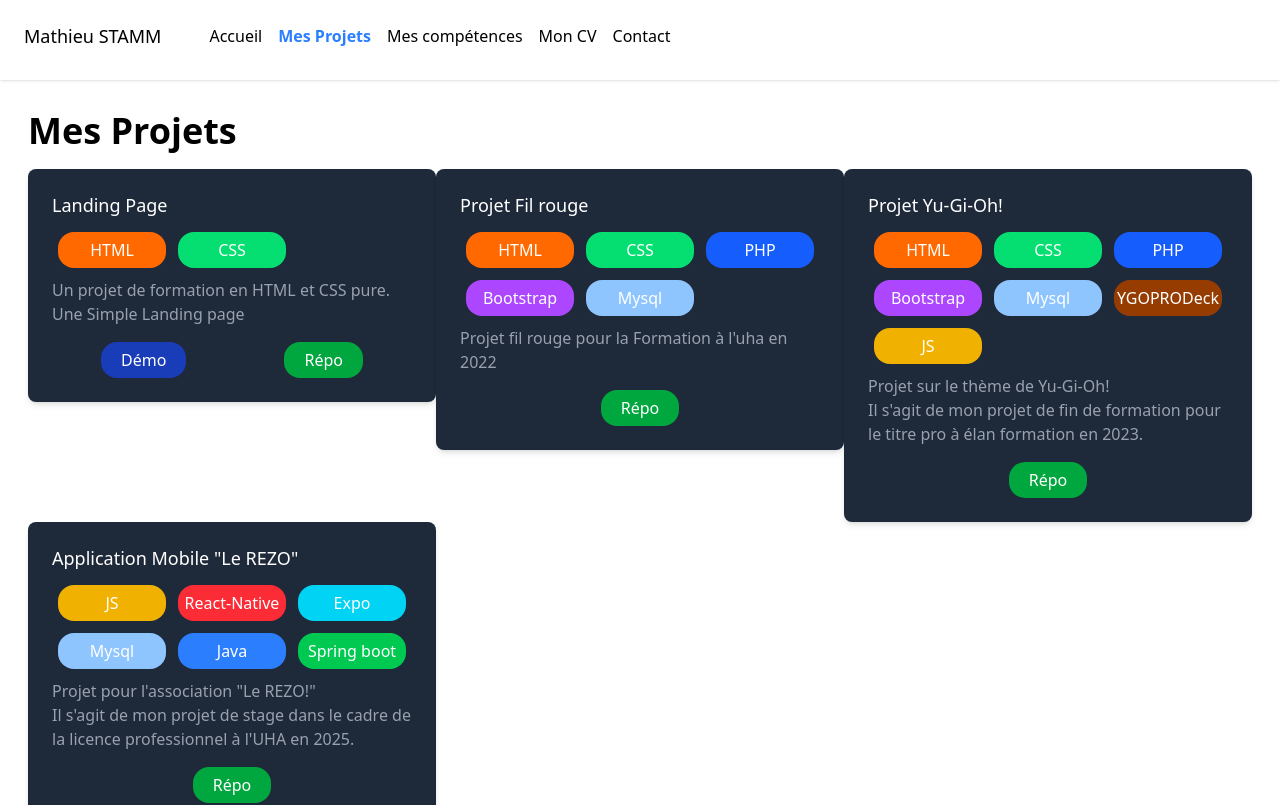
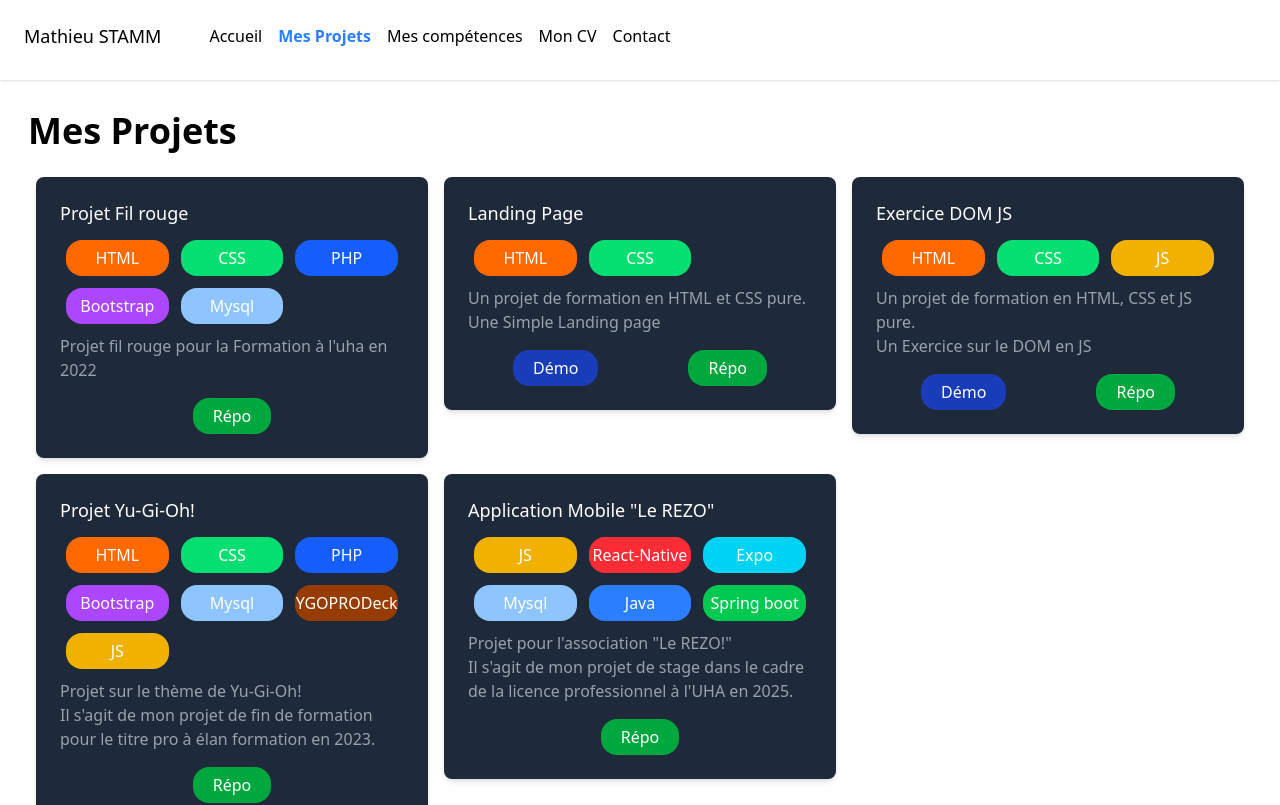
Before and after one commit to Mamath68/portfolio-angular, an Angular app: page /projects in a window 1280 px wide. Shown: the top 805 px of the page. Built offline with nearby package versions, Linux system fonts and the light colour scheme.

Commit message:
projets ajouté, le style reste à revoir, mais dans l'ensemble ça va

```diff
--- a/public/assets/data/projects.json
+++ b/public/assets/data/projects.json
@@ -1,6 +1,14 @@
 [
   {
     "id": 1,
+    "title": "Projet Fil rouge",
+    "languages": ["HTML", "CSS", "PHP", "Bootstrap", "Mysql"],
+    "description": "Projet fil rouge pour la Formation à l'uha en 2022",
+    "demo": "",
+    "repo": "https://github.com/Mamath68/UHA-Project"
+  },
+  {
+    "id": 2,
     "title": "Landing Page",
     "languages": ["HTML", "CSS"],
     "description": "Un projet de formation en HTML et CSS pure.\nUne Simple Landing page",
@@ -8,22 +16,22 @@
     "repo": "https://github.com/Mamath68/Simpsons-V1"
   },
   {
-    "id": 2,
-    "title": "Projet Fil rouge",
-    "languages": ["HTML", "CSS", "PHP", "Bootstrap", "Mysql"],
-    "description": "Projet fil rouge pour la Formation à l'uha en 2022",
-    "demo": "",
-    "repo": "https://github.com/Mamath68/UHA-Project"
+    "id": 3,
+    "title": "Exercice DOM JS",
+    "languages": ["HTML", "CSS", "JS"],
+    "description": "Un projet de formation en HTML, CSS et JS pure.\nUn Exercice sur le DOM en JS",
+    "demo": "https://d-o-m-js.netlify.app/",
+    "repo": "https://github.com/Mamath68/D.O.M_JS"
   },
   {
-    "id": 3,
+    "id": 4,
     "title": "Projet Yu-Gi-Oh!",
     "languages": ["HTML", "CSS", "PHP", "Bootstrap", "Mysql", "YGOPRODeck", "JS"],
     "description": "Projet sur le thème de Yu-Gi-Oh!\nIl s'agit de mon projet de fin de formation pour le titre pro à élan formation en 2023.",
     "demo": "",
     "repo": "https://github.com/Mamath68/ProjetElan2023/"
   },{
-    "id": 4,
+    "id": 5,
     "title": "Application Mobile \"Le REZO\"",
     "languages": ["JS", "React-Native", "Expo", "Mysql", "Java", "Spring boot"],
     "description": "Projet pour l'association \"Le REZO!\"\nIl s'agit de mon projet de stage dans le cadre de la licence professionnel à l'UHA en 2025.",
--- a/src/styles.css
+++ b/src/styles.css
@@ -109,7 +109,7 @@ main {
 }
 
 .project-card {
-  @apply max-w-md mx-auto rounded-lg shadow-md bg-gray-800 p-6 m-3 md:m-0;
+  @apply max-w-md mx-auto rounded-lg shadow-md bg-gray-800 p-6 m-3 md:m-2;
 }
 
 .card-title {
```
